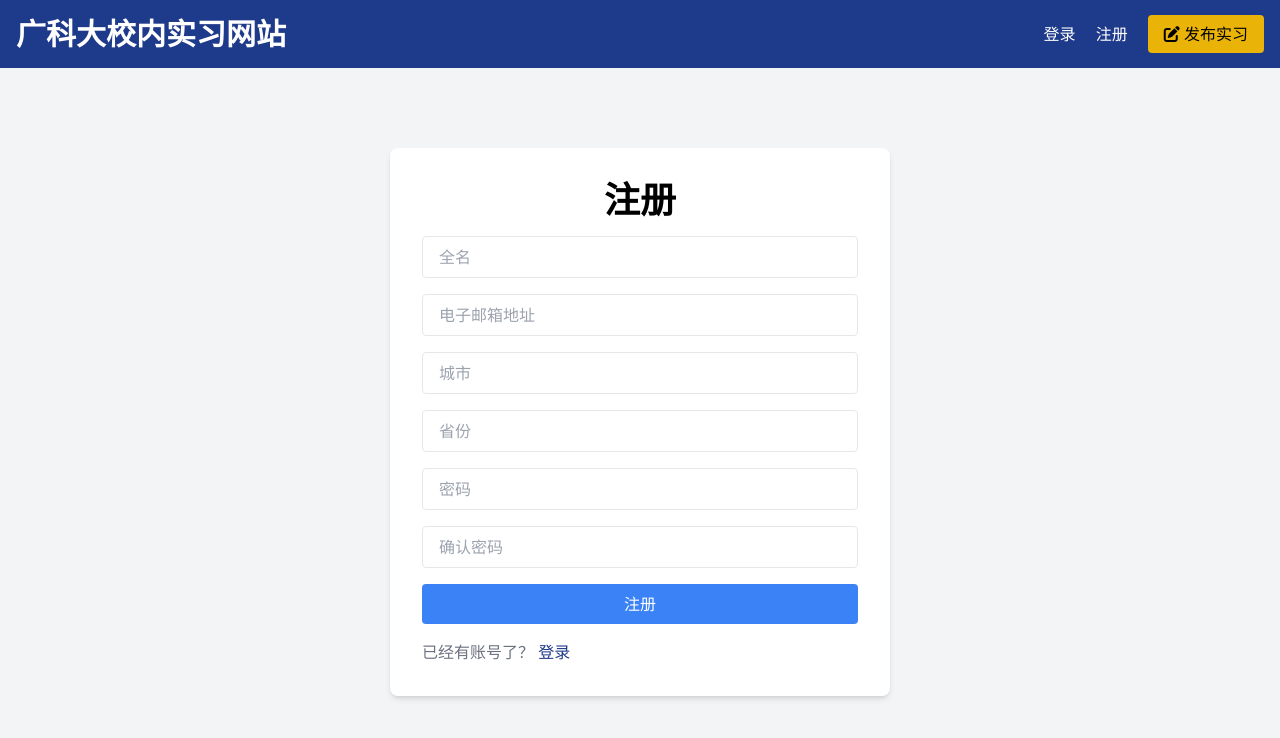
After one commit to Sky-Interest/PHP_gkd_net, a PHP site: page /auth/register in a window 1280 px wide. The commit adds this page. Shown: the top 738 px of the page. Run offline with PHP 8.4, Linux system fonts and the light colour scheme.

Commit message:
5.1. 用户注册和登录功能

```diff
--- /dev/null
+++ b/APP/controllers/UserController.php
@@ -0,0 +1,28 @@
+<?php
+
+namespace App\Controllers;
+
+use Framework\Database;
+use Framework\Validation;
+
+class UserController{
+
+    protected $db;
+
+    public function __construct(){
+        $config = require basePath('config/db.php');
+        $this->db = new Database($config);
+    }
+
+    //显示登录页面
+
+    public function login(){
+        loadView('users/login');
+    }
+
+    //显示注册页面
+    public function create(){
+        loadView('users/create');
+    }
+
+}
--- a/APP/views/partials/navbar.php
+++ b/APP/views/partials/navbar.php
@@ -4,8 +4,8 @@
           <a href="/">广科大校内实习网站</a>
         </h1>
         <nav class="space-x-4">
-          <a href="login.html" class="text-white hover:underline">登录</a>
-          <a href="register.html" class="text-white hover:underline">注册</a>
+          <a href="/auth/login" class="text-white hover:underline">登录</a>
+          <a href="auth/register" class="text-white hover:underline">注册</a>
           <a
             href="/listings/create"
             class="bg-yellow-500 hover:bg-yellow-600 text-black px-4 py-2 rounded hover:shadow-md transition duration-300"
--- /dev/null
+++ b/APP/views/users/create.view.php
@@ -0,0 +1,72 @@
+<?php loadPartial('head') ?>
+<?php loadPartial('navbar') ?>
+
+
+    <!-- 注册表单框 -->
+    <div class="flex justify-center items-center mt-20">
+      <div class="bg-white p-8 rounded-lg shadow-md w-full md:w-500 mx-6">
+        <h2 class="text-4xl text-center font-bold mb-4">注册</h2>
+        <form>
+          <div class="mb-4">
+            <input
+              type="text"
+              name="name"
+              placeholder="全名"
+              class="w-full px-4 py-2 border rounded focus:outline-none"
+            />
+          </div>
+          <div class="mb-4">
+            <input
+              type="email"
+              name="email"
+              placeholder="电子邮箱地址"
+              class="w-full px-4 py-2 border rounded focus:outline-none"
+            />
+          </div>
+          <div class="mb-4">
+            <input
+              type="text"
+              name="city"
+              placeholder="城市"
+              class="w-full px-4 py-2 border rounded focus:outline-none"
+            />
+          </div>
+          <div class="mb-4">
+            <input
+              type="text"
+              name="state"
+              placeholder="省份"
+              class="w-full px-4 py-2 border rounded focus:outline-none"
+            />
+          </div>
+          <div class="mb-4">
+            <input
+              type="password"
+              name="password"
+              placeholder="密码"
+              class="w-full px-4 py-2 border rounded focus:outline-none"
+            />
+          </div>
+          <div class="mb-4">
+            <input
+              type="password"
+              name="password_confirmation"
+              placeholder="确认密码"
+              class="w-full px-4 py-2 border rounded focus:outline-none"
+            />
+          </div>
+          <button
+            type="submit" class="w-full bg-blue-500 hover:bg-blue-600 text-white px-4 py-2 rounded focus:outline-none"
+          >
+            注册
+          </button>
+
+          <p class="mt-4 text-gray-500">
+            已经有账号了？
+            <a class="text-blue-900" href="login.html">登录</a>
+          </p>
+        </form>
+      </div>
+    </div>
+
+    <?= loadPartial('footer') ?>
--- a/routes.php
+++ b/routes.php
@@ -14,3 +14,5 @@ $router->addGet('/listings/edit/{id}','ListingController@edit');
 $router->addPut('/listings/{id}','ListingController@update');
 $router->addPost('/listings','ListingController@store');
 $router->addDelete('/listings/{id}','ListingController@destroy');
+$router->addGet('/auth/register','UserController@create');
+$router->addGet('/auth/login','UserController@login');
```
Also changed, not shown: APP/views/users/login.view.php (added, +44 -0 lines).
